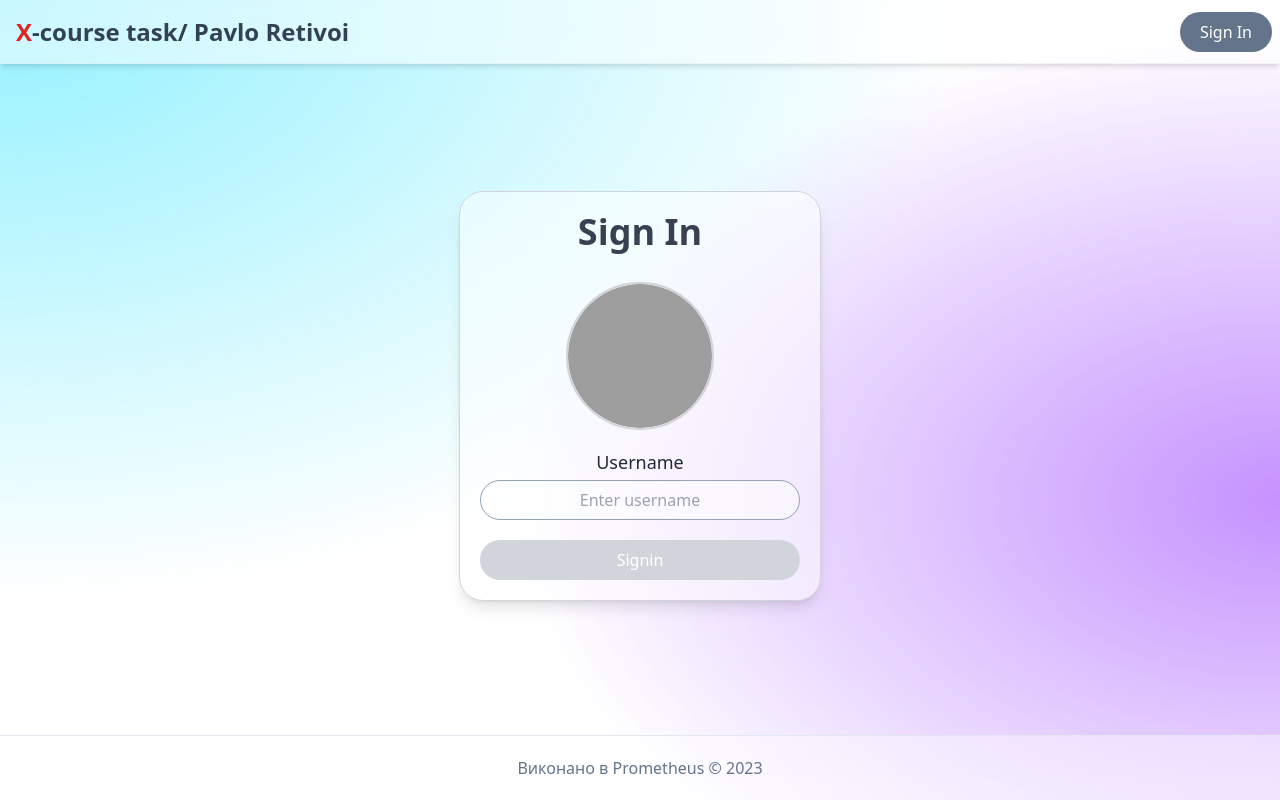
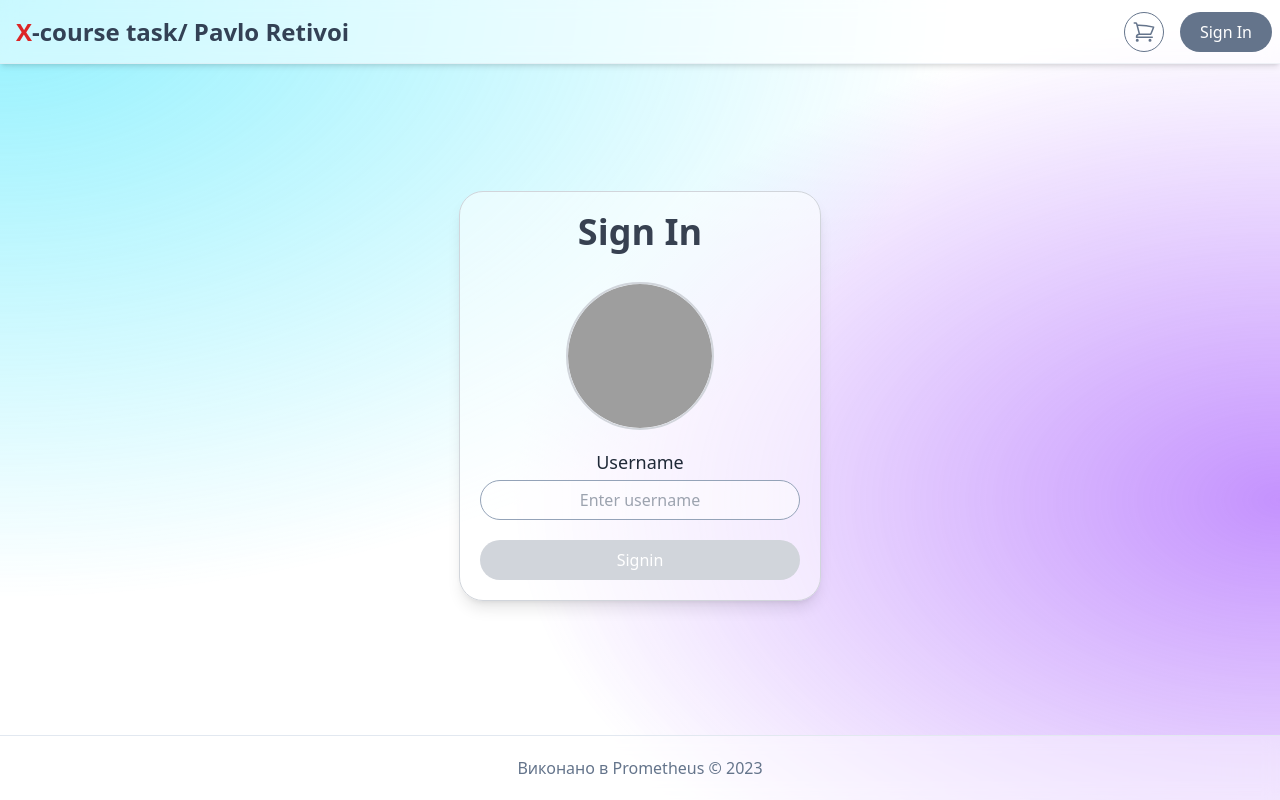
Before and after one commit to ticial/book-market-ts, a React (Create React App) app: page /signin in a window 1280 px wide. Built offline with nearby package versions, Linux system fonts and the light colour scheme; grey boxes are pictures that could not be loaded.

Commit message:
fixed style bugs

```diff
--- /dev/null
+++ b/src/components/Footer/Footer.module.css
@@ -0,0 +1,7 @@
+.footer {
+  @apply py-5 flex justify-center transition-colors backdrop-blur bg-white/40 border-t border-slate-200;
+}
+
+.link {
+  @apply text-slate-500 font-medium;
+}
--- a/src/components/Footer/Footer.tsx
+++ b/src/components/Footer/Footer.tsx
@@ -1,8 +1,10 @@
+import styles from "./Footer.module.css";
+
 const Footer = () => {
   return (
-    <footer className="py-5 flex justify-center transition-colors backdrop-blur bg-white/40 supports-backdrop-blur:bg-white/40 border-t border-slate-200">
+    <footer className={styles.footer}>
       <a
-        className="text-secondary link-underline link-underline-opacity-0 text-slate-500 font-medium"
+        className={styles.link}
         href="https://prometheus.org.ua/"
         target="_blank"
         rel="noreferrer">
--- /dev/null
+++ b/src/components/Header/Header.module.css
@@ -0,0 +1,11 @@
+.header {
+  @apply h-16 flex justify-center fixed w-full backdrop-blur bg-white/50 border-b border-slate-200/50 shadow-md z-50;
+}
+
+.navbar {
+  @apply container xl:max-w-screen-xl flex justify-between items-center py-2 gap-2;
+}
+
+.brand {
+  @apply flex gap-2 items-center mx-4 text-slate-700 whitespace-nowrap font-bold;
+}
--- a/src/components/Header/Header.tsx
+++ b/src/components/Header/Header.tsx
@@ -7,6 +7,7 @@ import { Link } from "react-router-dom";
 import userStore from "store/userStore";
 import { observer } from "mobx-react-lite";
 import cartStore from "store/cartStore";
+import styles from "./Header.module.css";
 
 const Header = observer(() => {
   const location = useLocation();
@@ -40,27 +41,25 @@ const Header = observer(() => {
   );
 
   return (
-    <header className="h-16 flex justify-center fixed w-full backdrop-blur bg-white/50 supports-backdrop-blur:bg-white/50 border-b border-slate-200/50 shadow-md z-50">
-      <div className="container xl:max-w-screen-xl flex justify-between items-center py-2 gap-2">
-        <div className="flex gap-2 items-center">
-          <div className="mx-4 text-slate-700 whitespace-nowrap font-bold  ">
-            <Link to="/books" className="text-2xl">
-              <span className="text-red-600">X</span>
-              -course task
-              <span className="hidden xs:inline">/ Pavlo Retivoi</span>
-            </Link>
-          </div>
+    <header className={styles.header}>
+      <nav className={styles.navbar}>
+        <div className={styles.brand}>
+          <Link to="/books" className="text-2xl">
+            <span className="text-red-600">X</span>
+            -course task
+            <span className="hidden xs:inline">/ Pavlo Retivoi</span>
+          </Link>
         </div>
 
         <div className="flex gap-4 items-center px-2">
-          {user && <CartButton count={itemsAmount} />}
+          <CartButton count={itemsAmount} />
           <MobileMenu>{buttonsGroup()}</MobileMenu>
 
           <div className="hidden md:flex gap-4 items-center">
             {buttonsGroup()}
           </div>
         </div>
-      </div>
+      </nav>
     </header>
   );
 });
--- a/src/components/ui/Button/Button.module.css
+++ b/src/components/ui/Button/Button.module.css
@@ -1,31 +1,27 @@
-.base {
+.button {
   @apply flex items-center justify-center transition-colors;
 }
 
-.text {
-  @apply base px-5 font-medium;
+.button.text {
+  @apply px-5 font-medium;
 }
 
-.icon {
-  @apply base w-10 text-slate-500 border-slate-500 border hover:bg-slate-500 active:bg-slate-400 hover:text-white;
+.button.icon {
+  @apply w-10 text-slate-500 border-slate-500 border hover:bg-slate-500 active:bg-slate-400 hover:text-white;
 }
 
-.iconRed {
-  @apply base w-10 border-red-700 border rounded-lg text-red-700 hover:bg-red-700/80 active:bg-red-600 hover:text-white;
-}
-
-.greyFilled {
+.button.text.grey {
   @apply bg-slate-500 hover:bg-slate-500/80 active:bg-slate-400 text-white disabled:bg-gray-300;
 }
 
-.grey {
+.button.icon.grey {
   @apply text-slate-500 border-slate-500 border hover:bg-slate-500 active:bg-slate-400 hover:text-white;
 }
 
-.red {
+.button.icon.red {
   @apply border-red-700 border rounded-lg text-red-700 hover:bg-red-700/80 active:bg-red-600 hover:text-white;
 }
 
-.green {
+.button.text.green {
   @apply bg-green-600 hover:bg-green-500 active:bg-green-400 disabled:bg-gray-300 text-white transition-colors;
 }
--- a/src/components/ui/Button/Button.tsx
+++ b/src/components/ui/Button/Button.tsx
@@ -4,7 +4,7 @@ import Icon, { IconType } from "../Icon/Icon";
 
 interface Props extends React.ButtonHTMLAttributes<HTMLButtonElement> {
   styleType?: "text" | "icon" | "circle";
-  color?: "greyFilled" | "grey" | "red" | "green";
+  color?: "grey" | "red" | "green";
   rounded?: "none" | "lg" | "full";
   size?: number;
   icon?: IconType;
@@ -15,7 +15,7 @@ interface Props extends React.ButtonHTMLAttributes<HTMLButtonElement> {
 
 const Button = ({
   styleType = "text",
-  color = "greyFilled",
+  color = "grey",
   className,
   rounded = "lg",
   size = 10,
@@ -29,6 +29,7 @@ const Button = ({
       {...rest}
       className={cn(
         className,
+        styles.button,
         styles[styleType],
         styles[color],
         `rounded-${rounded}`,
--- a/src/components/ui/Counter/Counter.module.css
+++ b/src/components/ui/Counter/Counter.module.css
@@ -11,7 +11,3 @@
   -webkit-appearance: none;
   margin: 0;
 }
-
-.button {
-  @apply w-9 bg-slate-500 text-white hover:bg-slate-500/80 disabled:bg-gray-300 active:bg-slate-400 transition-colors;
-}
--- a/src/components/ui/Search/Search.module.css
+++ b/src/components/ui/Search/Search.module.css
@@ -1,11 +1,7 @@
 .form {
-  @apply flex items-center justify-center w-full h-10;
+  @apply flex items-center justify-center w-full h-10 shadow-md border border-slate-300 rounded-full  overflow-hidden;
 }
 
 .input {
-  @apply h-full rounded-l-full outline-none w-full px-4 border border-slate-300 shadow-md bg-white/50 focus-within:bg-white/90 hover:bg-white/90   text-slate-900 transition-colors overflow-hidden;
+  @apply h-full outline-none w-full px-4 bg-white/50 focus-within:bg-white/90 hover:bg-white/90 text-slate-900 transition-colors border-r  border-slate-300;
 }
-
-.button {
-  @apply flex items-center justify-center w-20 h-full rounded-r-full shadow-md bg-slate-500 hover:bg-slate-500/80 active:bg-slate-400 text-white transition-colors font-medium;
-}
--- a/src/components/ui/Search/Search.tsx
+++ b/src/components/ui/Search/Search.tsx
@@ -2,6 +2,7 @@ import React, { useEffect, useState } from "react";
 import useDebounce from "hooks/useDebounce";
 import Icon from "components/ui/Icon/Icon";
 import styles from "./Search.module.css";
+import Button from "../Button/Button";
 
 type Props = {
   value: string;
@@ -23,7 +24,6 @@ const Search = ({ value, onChange }: Props) => {
   };
 
   const clickHandle = (e: React.MouseEvent<HTMLButtonElement>) => {
-    e.preventDefault();
     onChange(searchText.trim());
   };
   return (
@@ -35,9 +35,12 @@ const Search = ({ value, onChange }: Props) => {
         onChange={inputHandle}
         value={searchText}
       />
-      <button type="submit" onClick={clickHandle} className={styles.button}>
+      {/* <button onClick={clickHandle} className={styles.button}>
         <Icon type="search" className="w-5 h-5" />
-      </button>
+      </button> */}
+      <Button onClick={clickHandle} className="w-20" rounded="none">
+        <Icon type="search" className="w-5 h-5" />
+      </Button>
     </form>
   );
 };
--- a/src/components/ui/Select/Select.module.css
+++ b/src/components/ui/Select/Select.module.css
@@ -1,4 +1,4 @@
-.selected {
+button.selected {
   @apply relative w-full cursor-default rounded-full bg-white/50 pl-3 pr-10 text-left text-slate-700 shadow-md border border-slate-300 focus:outline-none hover:bg-white/90 focus:bg-white/90 sm:text-sm sm:leading-6 h-10;
 }
 
```
